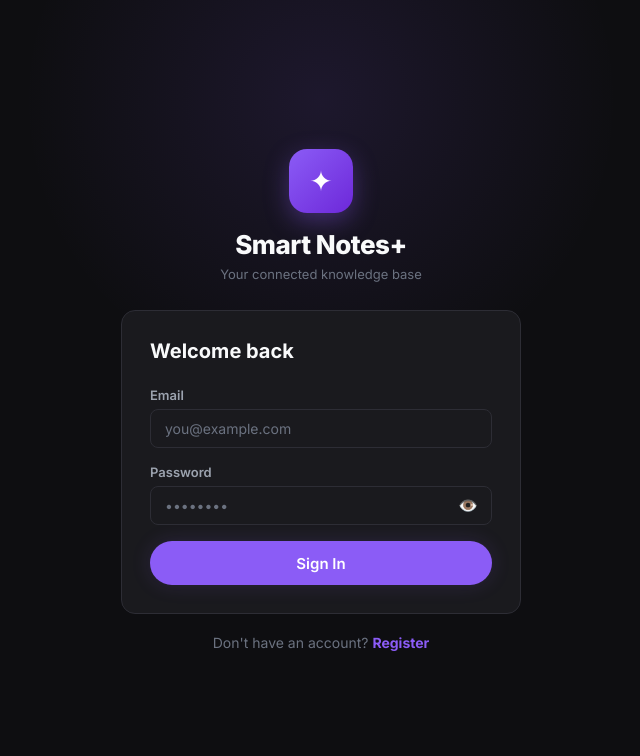
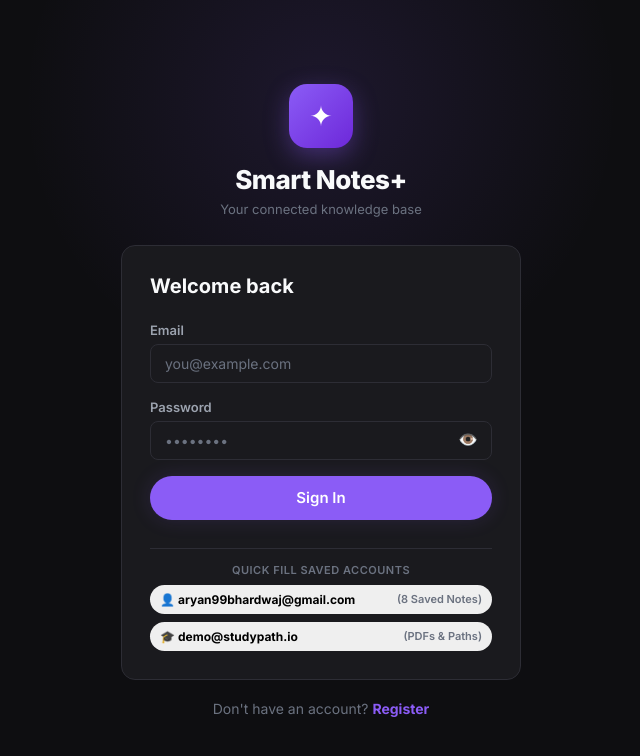
Before and after one commit to bot123testing/smart-notes, a Next.js app in the folder web/: page /login in a window 1280 px wide. Shown: the top 756 px of the page, without its empty margins (319-959 px from the left). Built offline with nearby package versions, Linux system fonts and the light colour scheme.

Commit message:
feat: enforce login landing page, add auth verification, 401 interceptor, and quick fill credentials

```diff
--- a/web/src/app/login/page.js
+++ b/web/src/app/login/page.js
@@ -1,12 +1,18 @@
 'use client';
 
-import { useState } from 'react';
+import { useState, useEffect } from 'react';
 import { useAuth } from '../../context/AuthContext';
 import { useRouter } from 'next/navigation';
 
 export default function LoginPage() {
-    const { login, register } = useAuth();
+    const { login, register, userToken, loading: authLoading } = useAuth();
     const router = useRouter();
+
+    useEffect(() => {
+        if (!authLoading && userToken) {
+            router.replace('/');
+        }
+    }, [userToken, authLoading, router]);
 
     const [isRegistering, setIsRegistering] = useState(false);
     const [name, setName] = useState('');
@@ -138,6 +144,42 @@ export default function LoginPage() {
                                 <span className="spinner" />
                             ) : isRegistering ? 'Create Account' : 'Sign In'}
                         </button>
+
+                        {!isRegistering && (
+                            <div style={{ marginTop: 12, paddingTop: 14, borderTop: '1px solid var(--border)' }}>
+                                <p style={{ fontSize: 11, color: 'var(--text-tertiary)', marginBottom: 8, textAlign: 'center', textTransform: 'uppercase', letterSpacing: 0.5, fontWeight: 600 }}>
+                                    Quick Fill Saved Accounts
+                                </p>
+                                <div style={{ display: 'flex', gap: 8, flexDirection: 'column' }}>
+                                    <button
+                                        type="button"
+                                        className="btn btn-secondary"
+                                        style={{ fontSize: 12, padding: '7px 10px', display: 'flex', justifyContent: 'space-between', alignItems: 'center' }}
+                                        onClick={() => {
+                                            setEmail('aryan99bhardwaj@gmail.com');
+                                            setPassword('password123');
+                                            setError('');
+                                        }}
+                                    >
+                                        <span>👤 <strong>aryan99bhardwaj@gmail.com</strong></span>
+                                        <span style={{ fontSize: 11, color: 'var(--text-tertiary)' }}>(8 Saved Notes)</span>
+                                    </button>
+                                    <button
+                                        type="button"
+                                        className="btn btn-secondary"
+                                        style={{ fontSize: 12, padding: '7px 10px', display: 'flex', justifyContent: 'space-between', alignItems: 'center' }}
+                                        onClick={() => {
+                                            setEmail('demo@studypath.io');
+                                            setPassword('demopass123');
+                                            setError('');
+                                        }}
+                                    >
+                                        <span>🎓 <strong>demo@studypath.io</strong></span>
+                                        <span style={{ fontSize: 11, color: 'var(--text-tertiary)' }}>(PDFs & Paths)</span>
+                                    </button>
+                                </div>
+                            </div>
+                        )}
                     </form>
                 </div>
 
--- a/web/src/context/AuthContext.js
+++ b/web/src/context/AuthContext.js
@@ -8,17 +8,44 @@ const AuthContext = createContext();
 
 export const AuthProvider = ({ children }) => {
     const [userToken, setUserToken] = useState(null);
+    const [currentUser, setCurrentUser] = useState(null);
     const [loading, setLoading] = useState(true);
     const router = useRouter();
 
     useEffect(() => {
-        const token = localStorage.getItem('userToken');
-        if (token) {
-            // eslint-disable-next-line
-            setUserToken(token);
+        const token = typeof window !== 'undefined' ? localStorage.getItem('userToken') : null;
+        if (!token) {
+            Promise.resolve().then(() => {
+                setUserToken(null);
+                setCurrentUser(null);
+                setLoading(false);
+                if (typeof window !== 'undefined' && window.location.pathname !== '/login') {
+                    router.replace('/login');
+                }
+            });
+            return;
         }
-        setLoading(false);
-    }, []);
+
+        // Validate token with backend /auth/me
+        api.get('/auth/me')
+            .then((res) => {
+                setUserToken(token);
+                setCurrentUser(res.data);
+            })
+            .catch(() => {
+                if (typeof window !== 'undefined') {
+                    localStorage.removeItem('userToken');
+                }
+                setUserToken(null);
+                setCurrentUser(null);
+                if (typeof window !== 'undefined' && window.location.pathname !== '/login') {
+                    router.replace('/login');
+                }
+            })
+            .finally(() => {
+                setLoading(false);
+            });
+    }, [router]);
 
     const login = async (email, password) => {
         try {
@@ -31,8 +58,16 @@ export const AuthProvider = ({ children }) => {
             });
 
             const token = response.data.access_token;
-            localStorage.setItem('userToken', token);
+            if (typeof window !== 'undefined') {
+                localStorage.setItem('userToken', token);
+            }
             setUserToken(token);
+            try {
+                const meRes = await api.get('/auth/me', {
+                    headers: { Authorization: `Bearer ${token}` }
+                });
+                setCurrentUser(meRes.data);
+            } catch (_) {}
             router.push('/');
         } catch (error) {
             console.error(error);
@@ -41,15 +76,17 @@ export const AuthProvider = ({ children }) => {
     };
 
     const logout = () => {
-        localStorage.removeItem('userToken');
+        if (typeof window !== 'undefined') {
+            localStorage.removeItem('userToken');
+        }
         setUserToken(null);
+        setCurrentUser(null);
         router.push('/login');
     };
 
     const register = async (name, email, password) => {
         try {
             await api.post('/auth/register', { name, email, password });
-            // Optionally auto-login
             router.push('/login');
         } catch (error) {
             console.error(error);
@@ -57,10 +94,9 @@ export const AuthProvider = ({ children }) => {
         }
     };
 
-
     return (
-        <AuthContext.Provider value={{ userToken, login, logout, register, loading }}>
-            {!loading && children}
+        <AuthContext.Provider value={{ userToken, currentUser, login, logout, register, loading }}>
+            {children}
         </AuthContext.Provider>
     );
 };
--- a/web/src/services/api.js
+++ b/web/src/services/api.js
@@ -22,4 +22,19 @@ api.interceptors.request.use(
     }
 );
 
+api.interceptors.response.use(
+    (response) => response,
+    (error) => {
+        if (error.response && error.response.status === 401) {
+            if (typeof window !== 'undefined') {
+                localStorage.removeItem('userToken');
+                if (window.location.pathname !== '/login') {
+                    window.location.href = '/login';
+                }
+            }
+        }
+        return Promise.reject(error);
+    }
+);
+
 export default api;
```
Also changed, not shown: 1 other file (tests, documents, lock files or other folders).
